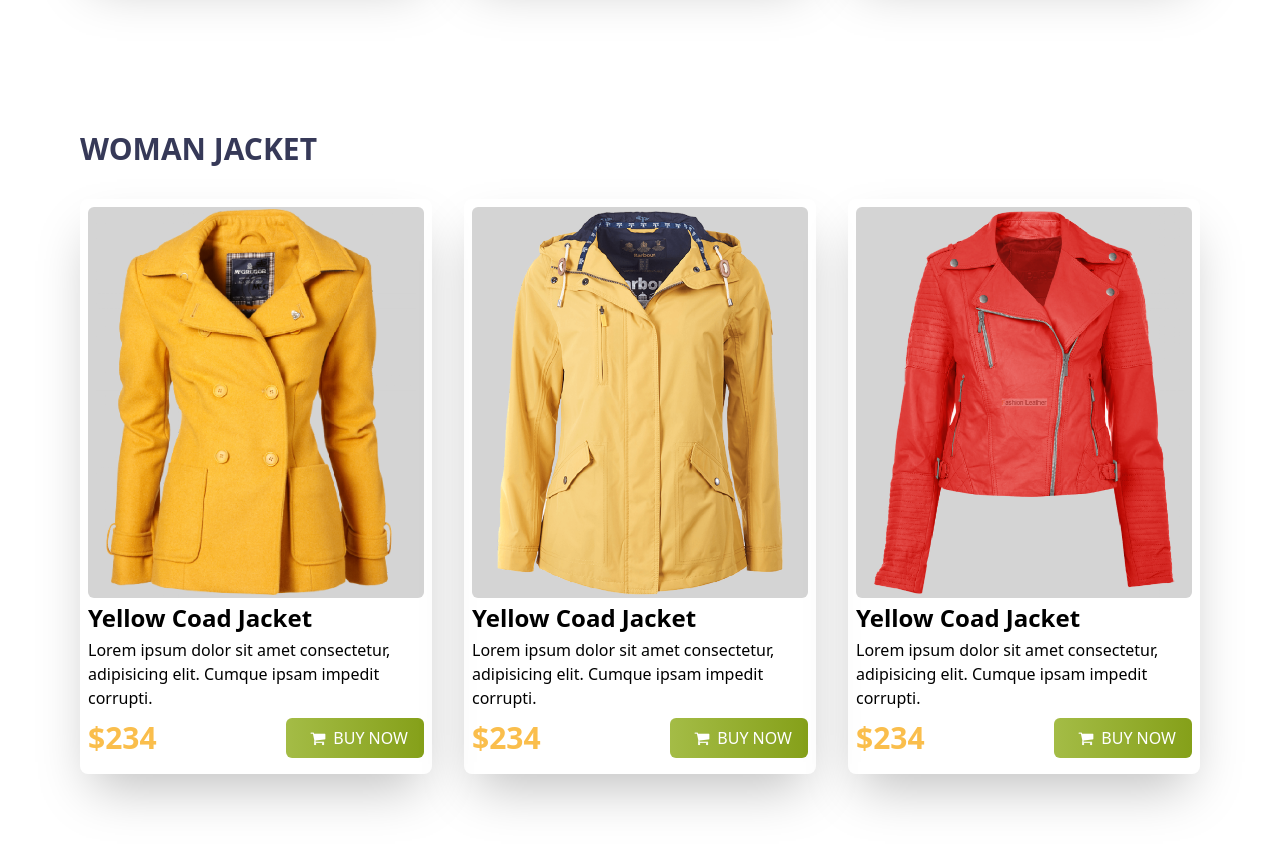
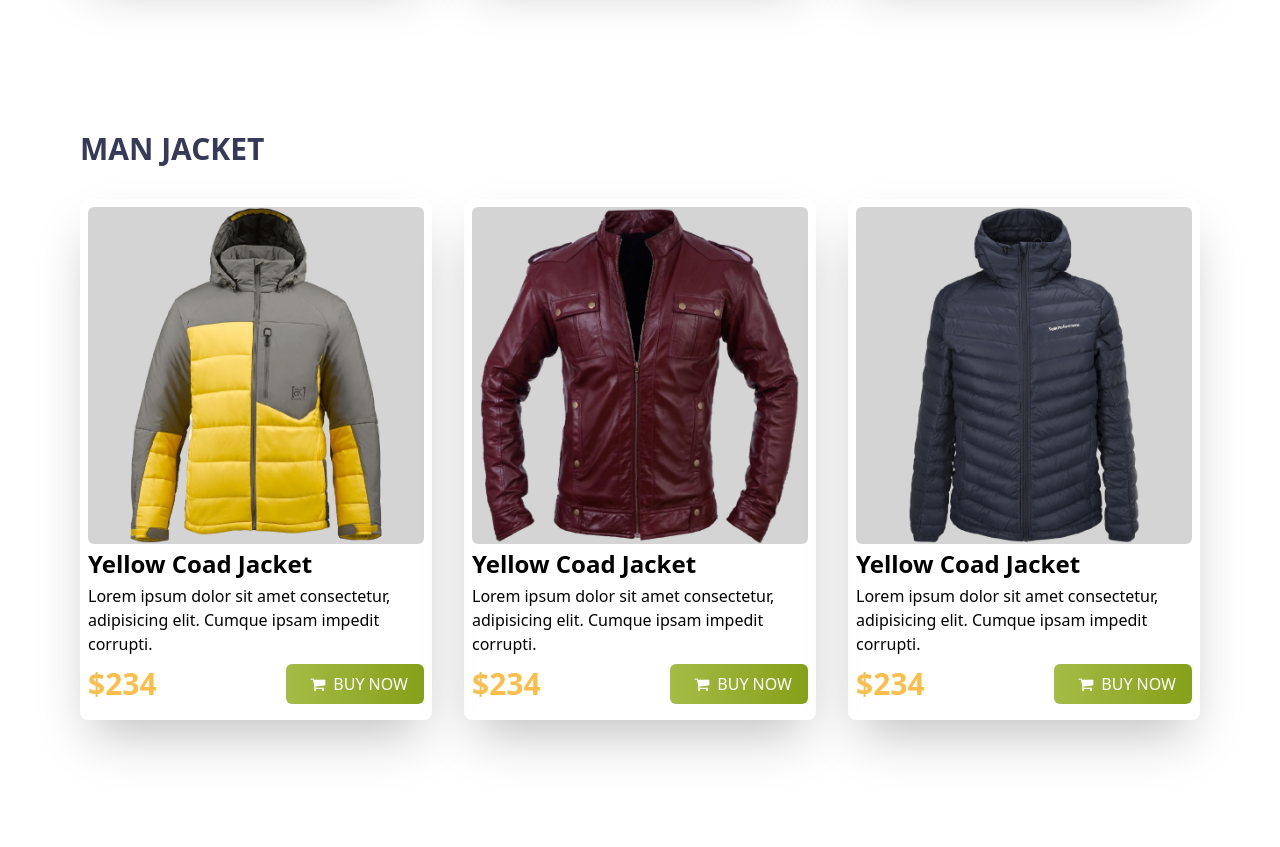
Before and after one commit to dipokroydip3/penguin-fashion-with-tailwind, a plain HTML site: page index.html in a window 1280 px wide. Shown: the part 1400-2247 px from the top of the page. Drawn offline with nearby package versions, Linux system fonts and the light colour scheme.

Commit message:
man section design complete

```diff
--- a/index.html
+++ b/index.html
@@ -83,14 +83,14 @@
             </div>
       </div>
      </section>
-
+                  <!----------- man section start----------->
      <section>
       <div class="my-40">
-            <h1 class="px-20 text-3xl font-bold text-[#363958] mb-8">WOMAN JACKET</h1>
+            <h1 class="px-20 text-3xl font-bold text-[#363958] mb-8">MAN JACKET</h1>
             <div class="flex flex-col  gap-8 md:flex md:flex-row  md:gap-8 px-20">
                   <div class="shadow-2xl rounded-lg py-2 px-2">
                         <div class="bg-neutral-300 flex justify-center rounded-md">
-                              <img class="w-80" src="images/jacket-1.png" alt="">
+                              <img class="w-80" src="images/jacket-4.png" alt="">
                         </div>
                         <div>
                               <h1 class="text-2xl font-bold my-1">Yellow Coad Jacket</h1>
@@ -105,7 +105,7 @@
 
                   <div class="shadow-2xl rounded-lg py-2 px-2">
                         <div class="bg-neutral-300 flex justify-center rounded-md">
-                              <img class="w-80" src="images/jacket-2.png" alt="">
+                              <img class="w-80" src="images/jacket-5.png" alt="">
                         </div>
                         <div>
                               <h1 class="text-2xl font-bold my-1">Yellow Coad Jacket</h1>
@@ -120,7 +120,7 @@
 
                   <div class="shadow-2xl rounded-lg py-2 px-2">
                         <div class="bg-neutral-300 flex justify-center rounded-md">
-                              <img class="w-80" src="images/jacket-3.png" alt="">
+                              <img class="w-80" src="images/jacket-6.png" alt="">
                         </div>
                         <div>
                               <h1 class="text-2xl font-bold my-1">Yellow Coad Jacket</h1>
```
